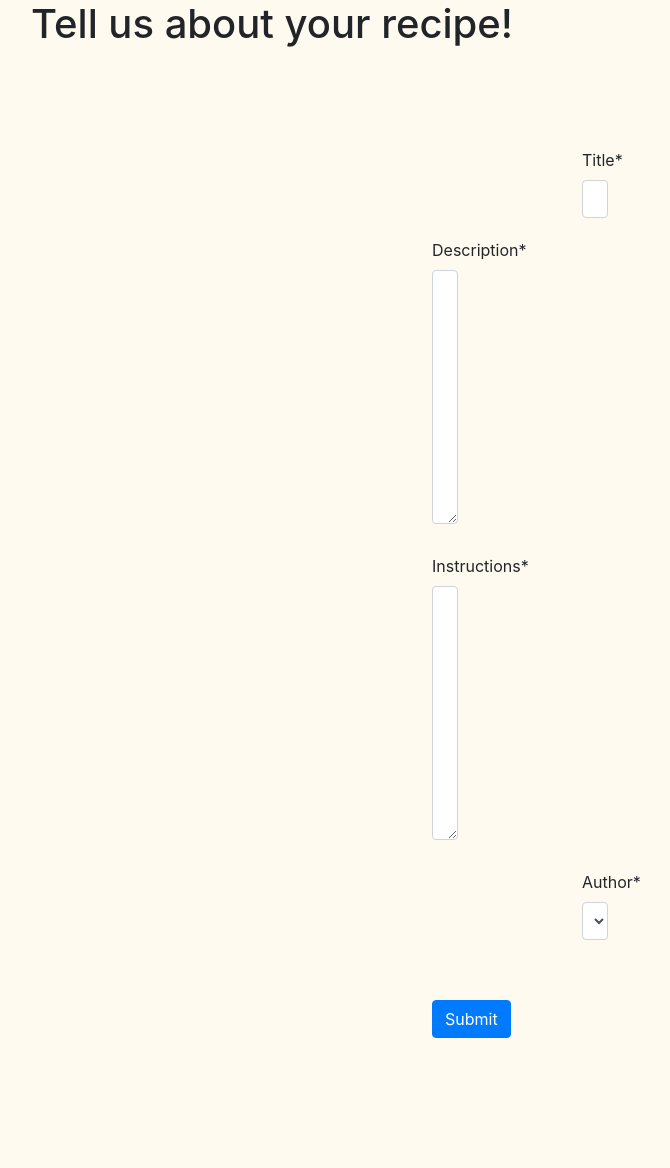
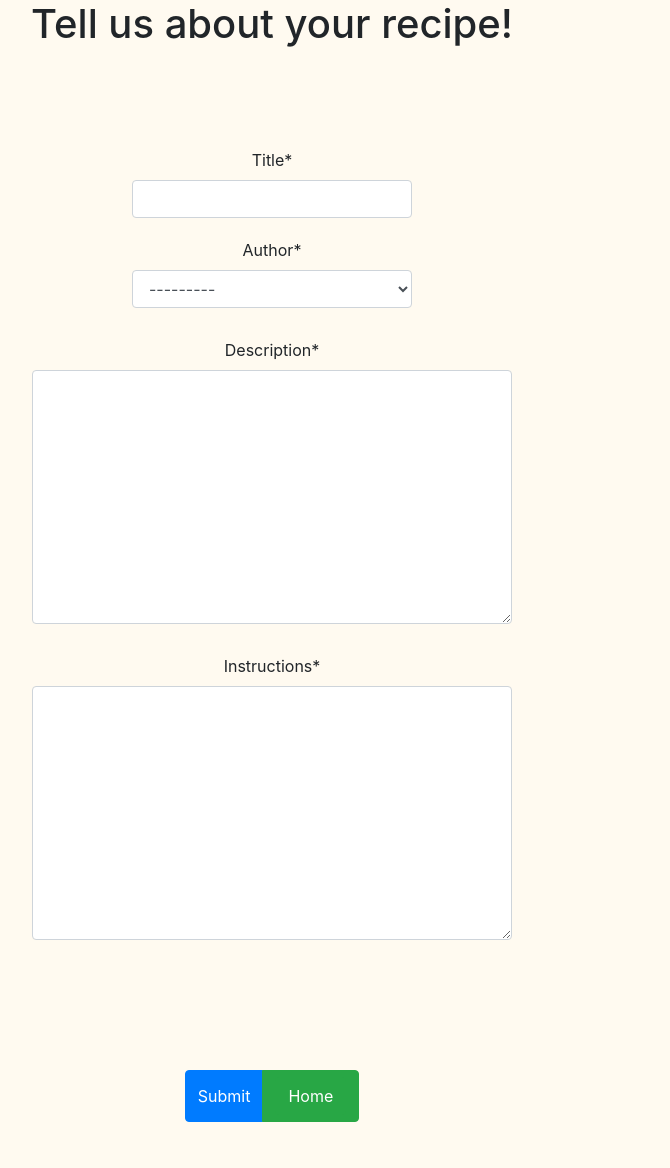
Before and after one commit to Oejay94/RecipeBox, a Django app: page /addrecipe/ in a window 1280 px wide. Shown: the whole page, without its empty margins (368-1038 px from the left). After the commit the page ends 1122 px from the top, so only its background shows below. Run offline with Django 3.2, Linux system fonts and the light colour scheme; data that the repository does not hold is empty; some libraries are stand-ins or nearby versions.

Commit message:
Cleaned up styling

```diff
--- a/Recipe/forms.py
+++ b/Recipe/forms.py
@@ -4,9 +4,9 @@ from Recipe.models import Author
 
 class AddRecipe(forms.Form):
     title = forms.CharField(max_length=30)
+    author = forms.ModelChoiceField(queryset=Author.objects.all())
     description = forms.CharField(widget=forms.Textarea)
     instructions = forms.CharField(widget=forms.Textarea)
-    author = forms.ModelChoiceField(queryset=Author.objects.all())
 
 
 class AddAuthor(forms.Form):
--- a/Recipe/static/recipe_forms/style.css
+++ b/Recipe/static/recipe_forms/style.css
@@ -6,22 +6,26 @@ body {
 #div_id_title{
     margin-top: 20px !important;
     margin-bottom: 20px !important;
+    margin-left: 250px;
+    margin-right: 250px;
+}
+
+#div_id_description{
+    margin-bottom: 30px !important;
     margin-left: 150px;
     margin-right: 150px;
 }
 
-#div_id_description{
-    margin-bottom: 30px !important;
-}
-
 #div_id_instructions{
     margin-bottom: 30px !important;
+    margin-left: 150px;
+    margin-right: 150px;
 }
 
 #div_id_author {
     margin-bottom: 30px !important;
-    margin-left: 150px;
-    margin-right: 150px;
+    margin-left: 250px;
+    margin-right: 250px;
 }
  button{
      margin-bottom: 30px !important;
@@ -31,6 +35,6 @@ body {
  form{
      margin-top: 100px;
      margin-bottom: 100px;
-     margin-left: 800px;
-     margin-right: 800px;
+     margin-left: 250px;
+     margin-right: 250px;
  }
--- a/Recipe/templates/main.html
+++ b/Recipe/templates/main.html
@@ -16,9 +16,9 @@
         <h1>Welcome!</h1>
         <br>
         <h2>Here's some recipes to check out</h2>
+        <br>
 
         {% for list in recipe_list %}
-
         <ul class="list-group">
             <li class="list-group-item">
                 <a href="/recipe/{{list.id}}">{{ list.title }}</a>
--- a/Recipe/templates/recipe_forms.html
+++ b/Recipe/templates/recipe_forms.html
@@ -20,10 +20,17 @@
         <form action="" method="post">
             {% csrf_token %}
             {{ form|crispy }}
+        </form>
+        <div class="btn-group" role="group">
             <button type="submit" class="btn btn-primary">
                 Submit
             </button>
-        </form>
+            <button type="button" class="btn btn-success">
+                <a href="/" class="btn badge-success">
+                    Home
+                </a>
+            </button>
+        </div>
     </body>
 
 </html>
```
Also changed, not shown: Recipe/static/author_forms/style.css (+4 -4 lines), Recipe/static/main/style.css (+3 -12 lines), Recipe/templates/author_forms.html (+8 -1 lines).
